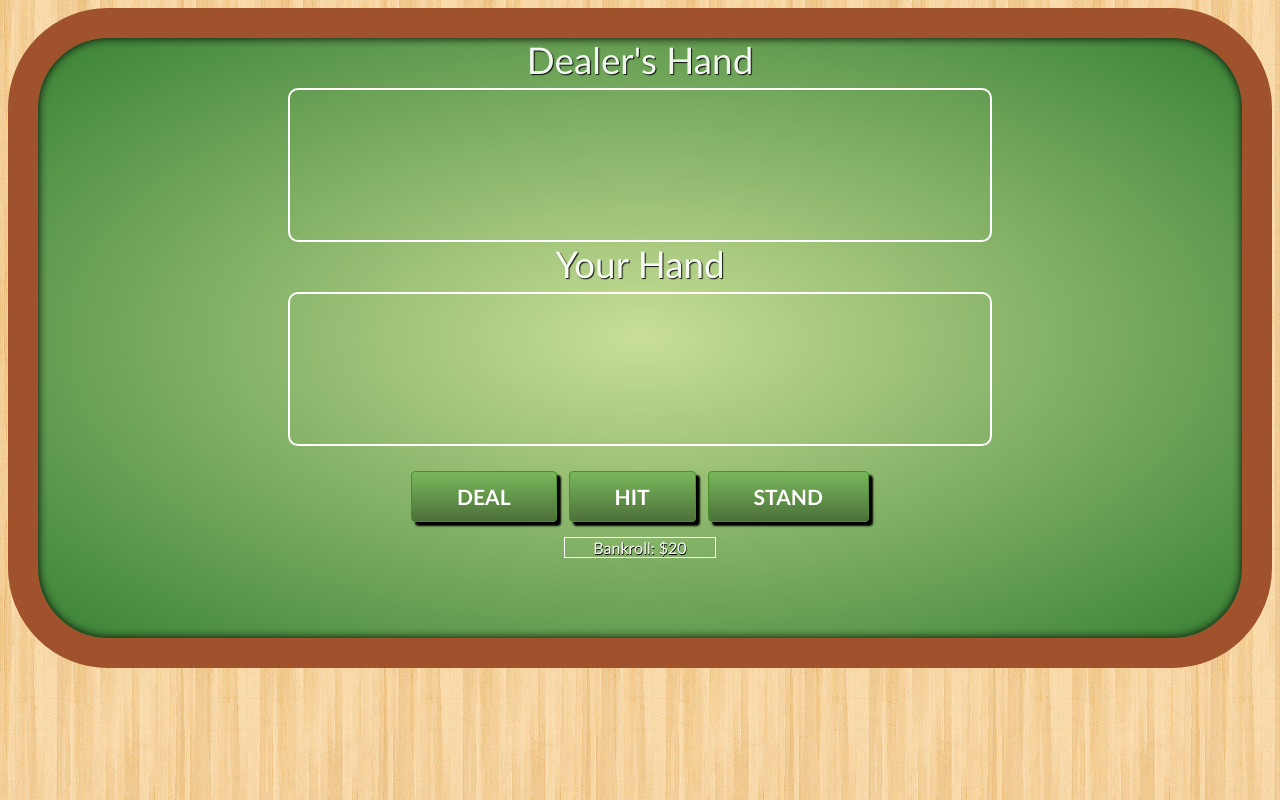
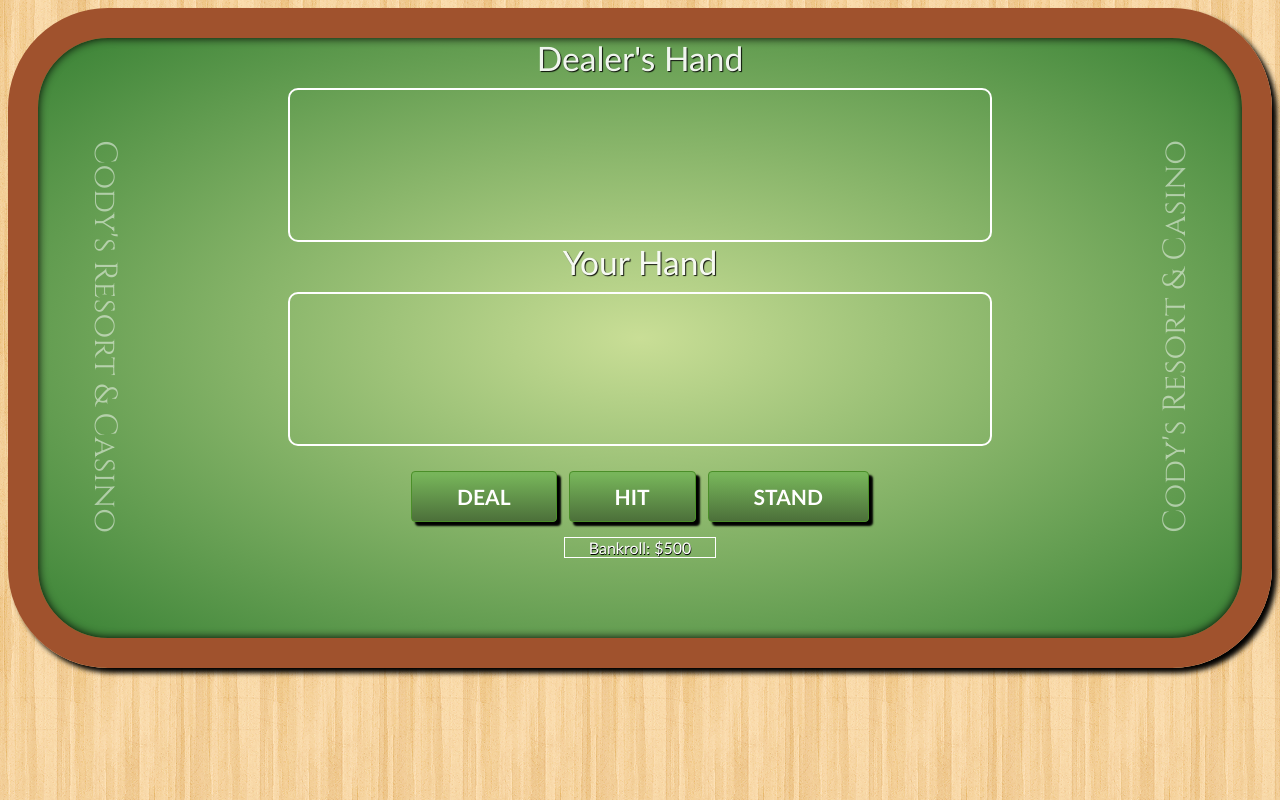
Before and after one commit to codybarber/blackjack, a plain HTML site: page index.html in a window 1280 px wide. Drawn offline with Linux system fonts and the light colour scheme.

Commit message:
Added casino watermark on table.

```diff
--- a/blackjack.css
+++ b/blackjack.css
@@ -14,10 +14,31 @@ body {
   text-align: center;
   width: auto;
   margin: auto;
-  box-shadow: 5px 5px 5px black;
-  -moz-box-shadow: inset 0 0 10px black;
-  -webkit-box-shadow: inset 0 0 10px black;
-  box-shadow: inset 0 0 10px black;
+  box-shadow: 5px 5px 5px black, inset 0 0 10px black;
+  -moz-box-shadow: 5px 5px 5px black, inset 0 0 10px black;
+  -webkit-box-shadow: 5px 5px 5px black, inset 0 0 10px black;
+}
+
+#logo {
+  font-family: 'Cinzel', serif;
+  -webkit-transform: rotate(90deg);
+  opacity: .5;
+  color: white;
+  font-size: 2em;
+  float: left;
+  margin-top: -385px;
+  margin-left: -100px;
+}
+
+#logo2 {
+  font-family: 'Cinzel', serif;
+  -webkit-transform: rotate(270deg);
+  opacity: .5;
+  color: white;
+  font-size: 2em;
+  float: right;
+  margin-top: -385px;
+  margin-right: -100px;
 }
 
 #padding {
@@ -64,7 +85,7 @@ body {
 label {
   opacity: .9;
   color: white;
-  font-size: 2.3em;
+  font-size: 2.1em;
   text-align: center;
   margin: auto;
   width: auto;
--- a/blackjack.js
+++ b/blackjack.js
@@ -150,8 +150,8 @@ function checkForBust() {
   var dealerPoints = calculatePoints(dealerHand);
   if (dealerPoints > 21) {
     $('#messages').text("Dealer Busted! You Win!");
-    playerMoney++;
-    playerMoney++;
+    playerMoney += 5;
+    playerMoney += 5;
     updateBank();
     $('#hitButton').prop('disabled', true);
     $('#standButton').prop('disabled', true);
@@ -160,7 +160,7 @@ function checkForBust() {
   return false;
 }
 
-var playerMoney = 20;
+var playerMoney = 500;
 
 
 $(function() {
@@ -174,7 +174,7 @@ $(function() {
     dealCard(playerHand, '#playerHand');
     dealCard(dealerHand, '#dealerHand');
     checkForBust();
-    playerMoney--;
+    playerMoney -= 5;
     updateBank();
   });
 
@@ -196,8 +196,8 @@ $(function() {
       var dealerPoints = calculatePoints(dealerHand);
       if (playerPoints > dealerPoints) {
         $('#messages').text('You Won!');
-        playerMoney++;
-        playerMoney++;
+        playerMoney += 5;
+        playerMoney += 5;
         updateBank();
         $('#hitButton').prop('disabled', true);
         $('#standButton').prop('disabled', true);
--- a/index.html
+++ b/index.html
@@ -1,6 +1,7 @@
 <!DOCTYPE html>
 <html>
   <head>
+    <link href='https://fonts.googleapis.com/css?family=Cinzel' rel='stylesheet' type='text/css'>
     <link rel="shortcut icon" href="https://cdn4.iconfinder.com/data/icons/iconza-poker-playing-cards/64/clubs-A-512.png">
     <meta charset="utf-8">
     <title>Blackjack by Cody Barber</title>
@@ -11,6 +12,7 @@
   </head>
   <body>
     <div id="table">
+      <div id="topPadding"></div>
       <div id="padding">
         <label>Dealer's Hand</label>
       </div>
@@ -33,5 +35,11 @@
       <div id="padding2"></div>
       <div id="messages" class="animated infinite flash"></div>
     </div>
+    <div id="logo">
+      <p>Cody's Resort & Casino</p>
+    </div>
+    <div id="logo2">
+      <p>Cody's Resort & Casino</p>
+    </div>
   </body>
 </html>
```
